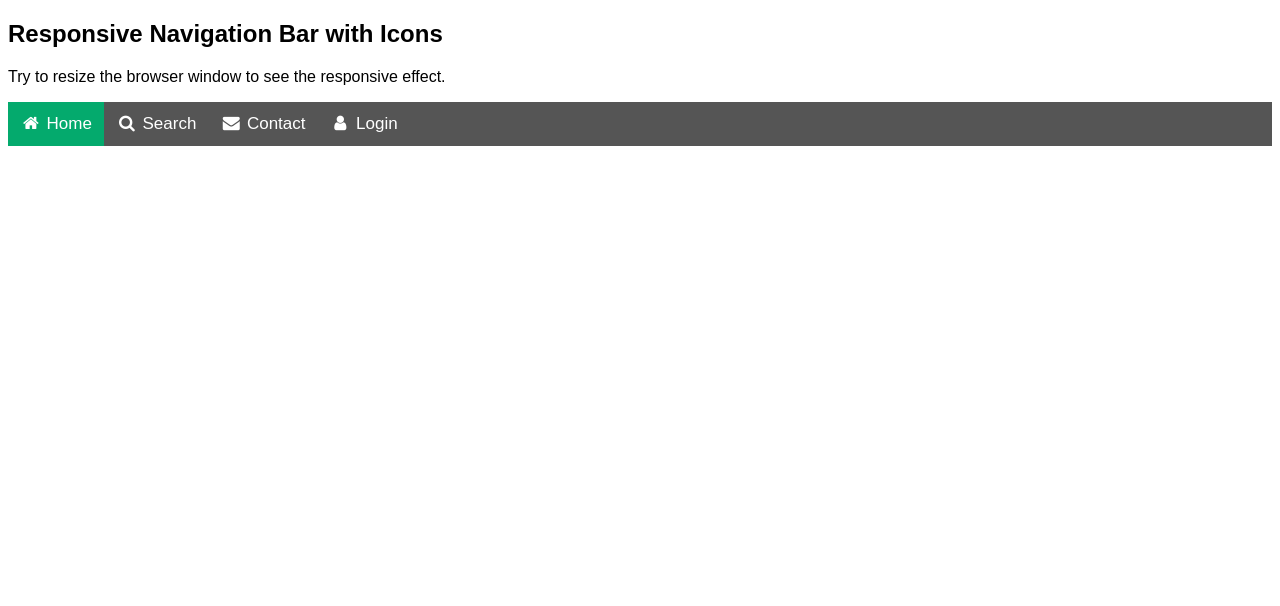
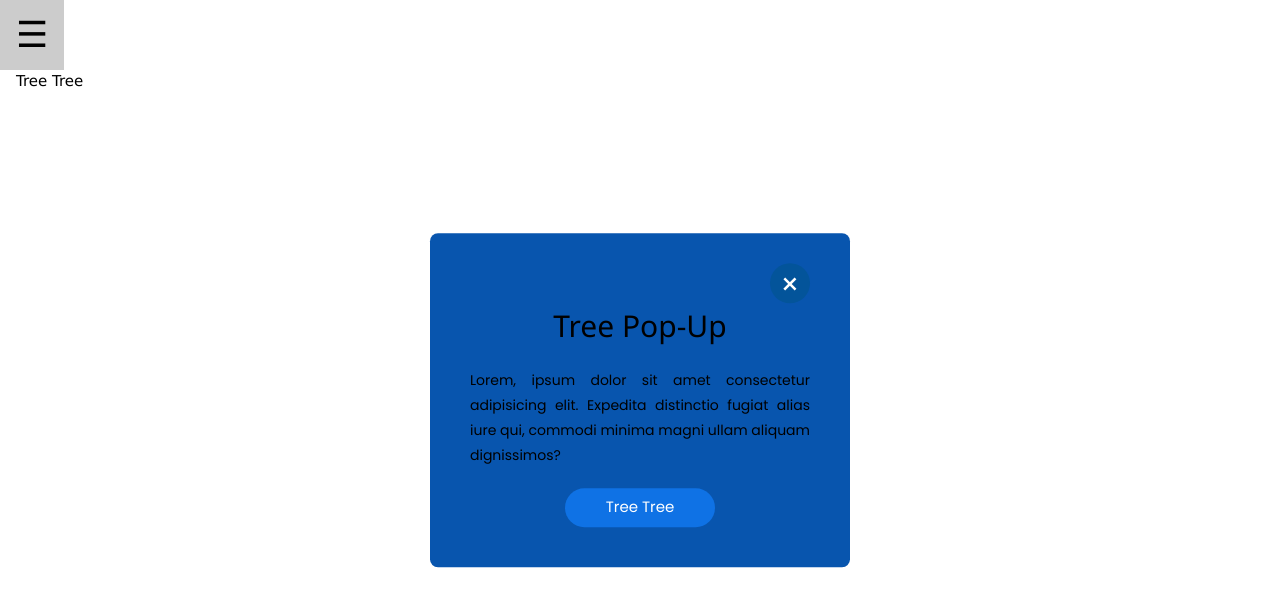
Before and after one commit to TeriTerii/Terieri.github.io, a plain HTML site: page index.html in a window 1280 px wide. Drawn offline with nearby package versions, Linux system fonts and the light colour scheme.

Commit message:
Update index.html

```diff
--- a/index.html
+++ b/index.html
@@ -1,50 +1,123 @@
 <!DOCTYPE html>
 <html>
+<title>W3.CSS</title>
 <meta name="viewport" content="width=device-width, initial-scale=1">
-<link rel="stylesheet" href="https://cdnjs.cloudflare.com/ajax/libs/font-awesome/4.7.0/css/font-awesome.min.css">
-<style>
-body {font-family: Arial, Helvetica, sans-serif;}
+<link rel="stylesheet" href="https://www.w3schools.com/w3css/4/w3.css">
 
-.navbar {
-  width: 100%;
-  background-color: #555;
-  overflow: auto;
+    <title>Automatic Popup</title>
+    <!--Google Fonts-->
+    <link href="https://fonts.googleapis.com/css2?family=Poppins&display=swap" rel="stylesheet">
+    <!--Stylesheets-->
+    <style media="screen">
+    	*,
+*:before,
+*:after{
+    padding: 0;
+    margin: 0;
+    box-sizing: border-box;
 }
-
-.navbar a {
-  float: left;
-  padding: 12px;
-  color: white;
-  text-decoration: none;
-  font-size: 17px;
+body{
 }
-
-.navbar a:hover {
-  background-color: #000;
+.popup{
+    background-color: #0855ae;
+    width: 420px;
+    padding: 30px 40px;
+    position: absolute;
+    transform: translate(-50%,-50%);
+    left: 50%;
+    top: 50%;
+    border-radius: 8px;
+    font-family: "Poppins",sans-serif;
+    display: none;
+    text-align: center;
 }
-
-.active {
-  background-color: #04AA6D;
+.popup button{
+    display: block;
+    margin:  0 0 20px auto;
+    background-color: transparent;
+    font-size: 30px;
+    color: #ffffff;
+		background: #03549a;
+		border-radius: 100%;
+		width: 40px;
+		height: 40px;
+    border: none;
+    outline: none;
+    cursor: pointer;
 }
-
-@media screen and (max-width: 500px) {
-  .navbar a {
-    float: none;
+.popup h2{
+	margin-top: -20px;
+}
+.popup p{
+    font-size: 14px;
+    text-align: justify;
+    margin: 20px 0;
+    line-height: 25px;
+}
+a{
     display: block;
-  }
+    width: 150px;
+    position: relative;
+    margin: 10px auto;
+    text-align: center;
+    background-color: #0f72e5;
+		border-radius: 20px;
+    color: #ffffff;
+    text-decoration: none;
+    padding: 8px 0;
 }
 </style>
+</head>
 <body>
 
-<h2>Responsive Navigation Bar with Icons</h2>
-<p>Try to resize the browser window to see the responsive effect.</p>
+<div class="w3-sidebar w3-bar-block w3-dark-grey w3-animate-left" style="display:none" id="mySidebar">
+  <button class="w3-bar-item w3-button w3-large"
+  onclick="w3_close()">Close &times;</button>
+  <a href="#" class="w3-bar-item w3-button">Link 1</a>
+  <a href="#" class="w3-bar-item w3-button">Link 2</a>
+  <a href="#" class="w3-bar-item w3-button">Link 3</a>
+</div>
 
-<div class="navbar">
-  <a class="active" href="#"><i class="fa fa-fw fa-home"></i> Home</a>
-  <a href="#"><i class="fa fa-fw fa-search"></i> Search</a>
-  <a href="#"><i class="fa fa-fw fa-envelope"></i> Contact</a>
-  <a href="#"><i class="fa fa-fw fa-user"></i> Login</a>
+<div>
+  <button class="w3-button w3-white w3-xxlarge" onclick="w3_open()">&#9776;</button>
+  <div class="w3-container">
+    <p>Tree Tree</p>
+  </div>
 </div>
+
+<script>
+function w3_open() {
+    document.getElementById("mySidebar").style.display = "block";
+}
+function w3_close() {
+    document.getElementById("mySidebar").style.display = "none";
+}
+</script>
+
+<div class="popup">
+        <button id="close">&times;</button>
+        <h2>Tree Pop-Up</h2>
+        <p>
+            Lorem, ipsum dolor sit amet consectetur adipisicing elit. Expedita distinctio fugiat alias iure qui, commodi minima magni ullam aliquam dignissimos?
+        </p>
+        <a href="#">Tree Tree</a>
+    </div>
+    <!--Script-->
+    <script type="text/javascript">
+window.addEventListener("load", function(){
+    setTimeout(
+        function open(event){
+            document.querySelector(".popup").style.display = "block";
+        },
+        2000
+    )
+});
+
+
+document.querySelector("#close").addEventListener("click", function(){
+    document.querySelector(".popup").style.display = "none";
+});
+    </script>
 
 </body>
 </html>
```
